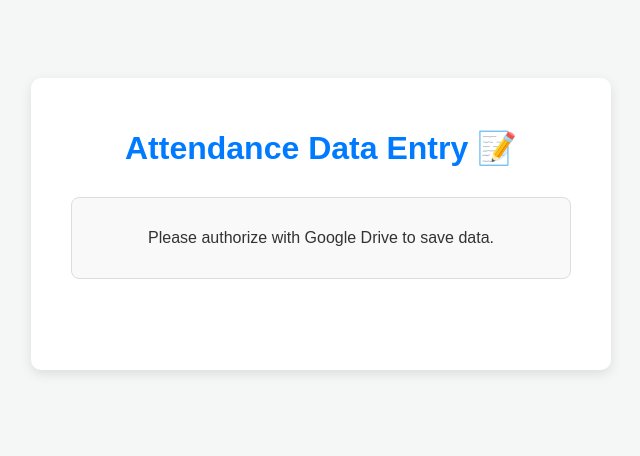
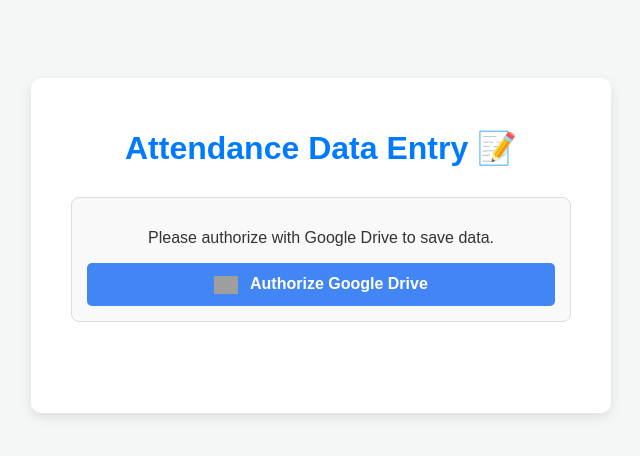
Before and after one commit to cybercityhouse/sal, a plain HTML site: page index.html in a window 1280 px wide. Shown: the whole page, without its empty margins (319-959 px from the left). Drawn offline with nearby package versions, Linux system fonts and the light colour scheme; grey boxes are pictures that could not be loaded.

Commit message:
Update index.html

```diff
--- a/index.html
+++ b/index.html
@@ -12,7 +12,7 @@
 
         <div class="auth-section">
             <p>Please authorize with Google Drive to save data.</p>
-            <button id="authorize_button" class="btn btn-primary" style="display: none;">
+            <button id="authorize_button" class="btn btn-primary" style="display: block;">
                 <img src="https://upload.wikimedia.org/wikipedia/commons/thumb/c/c1/Google_%22G%22_logo.svg/768px-Google_%22G%22_logo.svg.png" alt="Google Logo" class="google-logo">
                 Authorize Google Drive
             </button>
```
